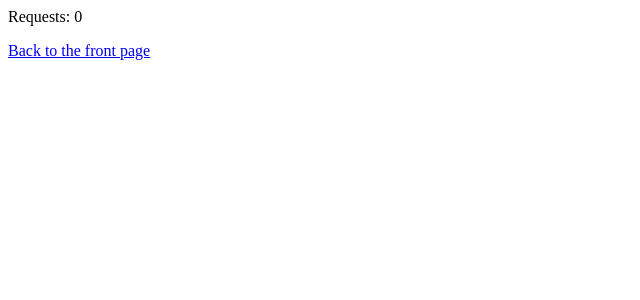
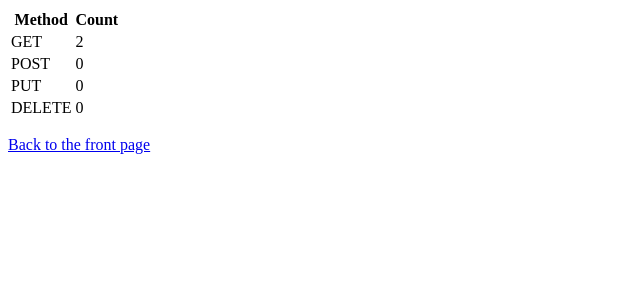
Before and after one commit to acsBenceTamas/FlaskDojo_W1, a Flask app: page /statistics/ in a window 1280 px wide. Shown: the top 300 px of the page, without its empty margins (0-640 px from the left). Run offline with Flask 2, Linux system fonts and the light colour scheme.

Commit message:
Counter Pro

```diff
--- a/app.py
+++ b/app.py
@@ -1,14 +1,14 @@
-from flask import Flask, render_template, redirect, url_for
+from flask import Flask, render_template, redirect, url_for, request
 
 app = Flask(__name__)
 
-counts = 0
+counts = {'GET': 0, 'POST': 0, 'PUT': 0, 'DELETE': 0}
 
 
 @app.route('/request-counter/', methods=['GET', 'POST', 'PUT', 'DELETE'])
 def request_counter():
     global counts
-    counts += 1
+    counts[request.method] += 1
     return redirect(url_for('index'))
 
 
--- a/templates/index.html
+++ b/templates/index.html
@@ -7,7 +7,7 @@
     <a href="/request-counter/">GET-Request</a>
     <p>
         <form action="/request-counter/" method="POST">
-            <input type="submit">POST-Request</submit>
+            <input type="submit" value="POST-Request"></submit>
         </form>
     </p>
     <p>
--- a/templates/statistics.html
+++ b/templates/statistics.html
@@ -4,7 +4,18 @@
     <title>Statistics</title>
 </head>
 <body>
-    Requests: {{ counts }}
+    <table>
+        <tr>
+            <th>Method</th>
+            <th>Count</th>
+        </tr>
+        {% for row in counts %}
+        <tr>
+            <td>{{ row }}</td>
+            <td>{{ counts[row] }}</td>
+        </tr>
+        {% endfor %}
+    </table>
     <p>
         <a href="/">Back to the front page</a>
     </p>
```
